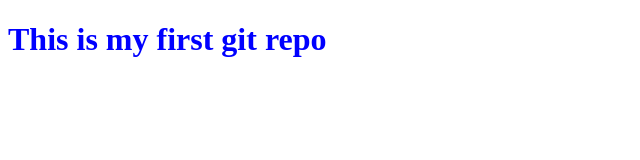
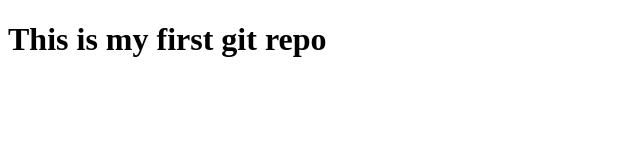
Before and after one commit to RobertoYSL/esercitazione_Ruzza, a plain HTML site: page index.html in a window 1280 px wide. Shown: the whole page, without its empty margins (0-640 px from the left). Drawn offline with Linux system fonts and the light colour scheme.

Commit message:
updated css

```diff
--- a/style.css
+++ b/style.css
@@ -1,3 +1,3 @@
-h1{
+h{
     color: blue;
 }
```
